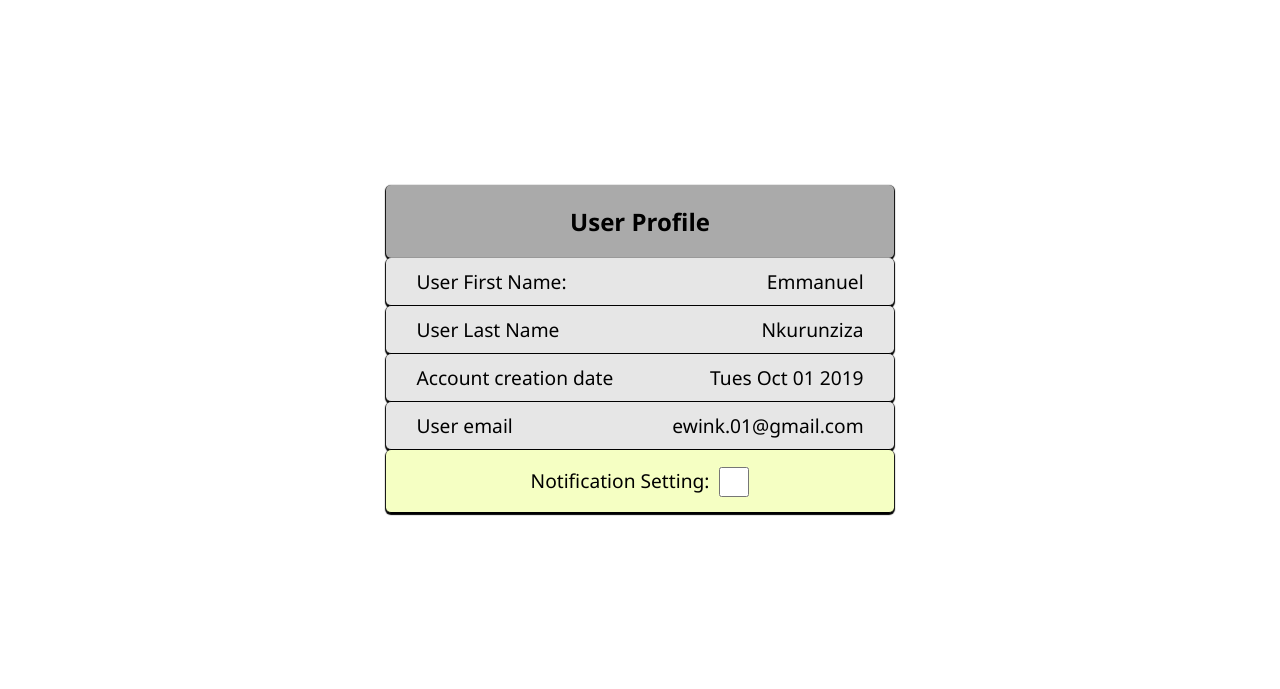
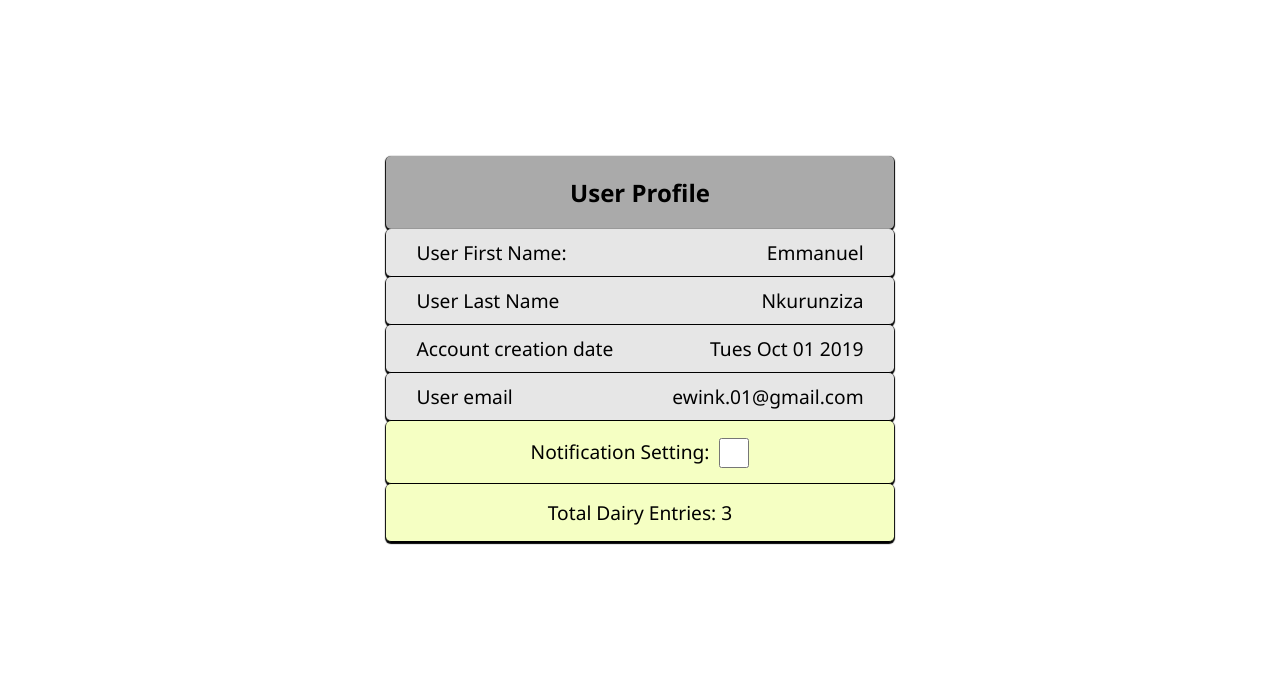
Before and after one commit to Emmanuel-Nkurunziza/My_Diary, a plain HTML site: page UI/html/user-settings.html in a window 1280 px wide. Shown: the part 59-748 px from the top of the page. Drawn offline with Linux system fonts and the light colour scheme.

Commit message:
ft(ch1- number-entries): showing the number of entries in UI
this feature adds field of number of entries in the user profile

[Delivers #169109468]

```diff
--- a/UI/html/user-settings.html
+++ b/UI/html/user-settings.html
@@ -61,7 +61,9 @@
       <div class="profile-setting">
         <span>Notification Setting:</span> <input type="checkbox">
       </div>
-
+      <div class="profile-setting">
+        <span>Total Dairy Entries: 3</span>
+      </div>
     </section>
   </main>
 
```
